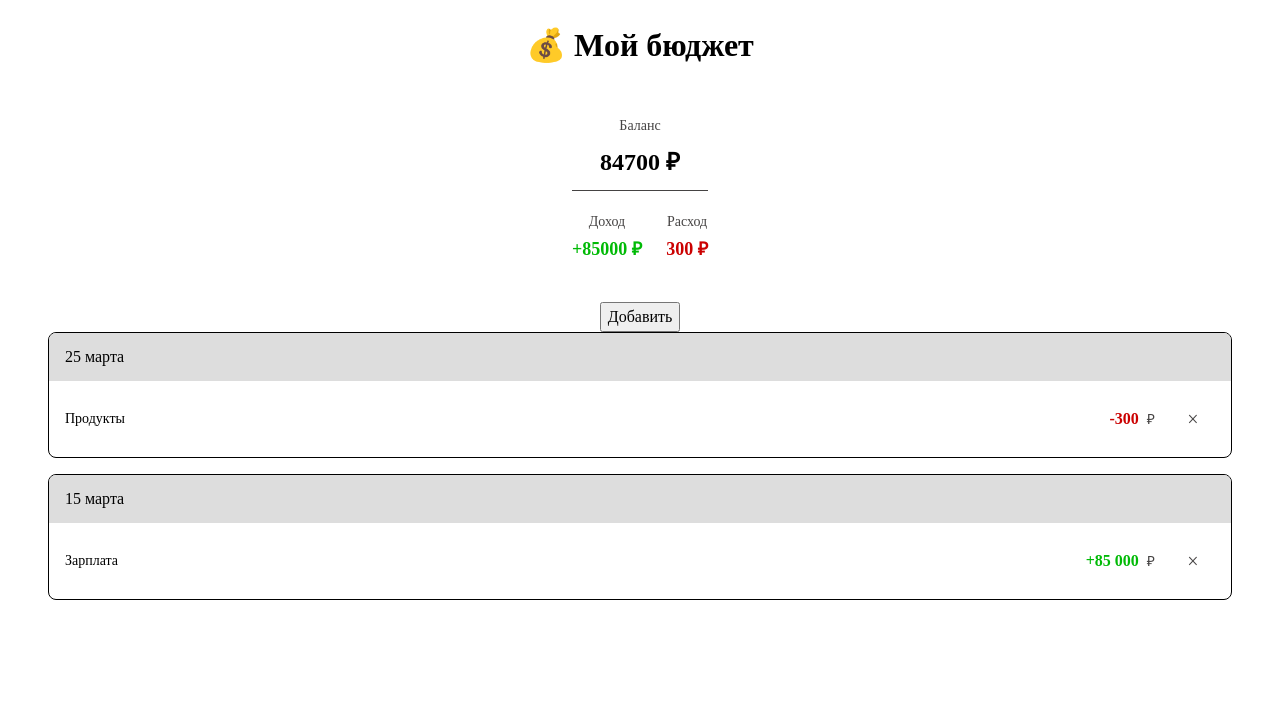
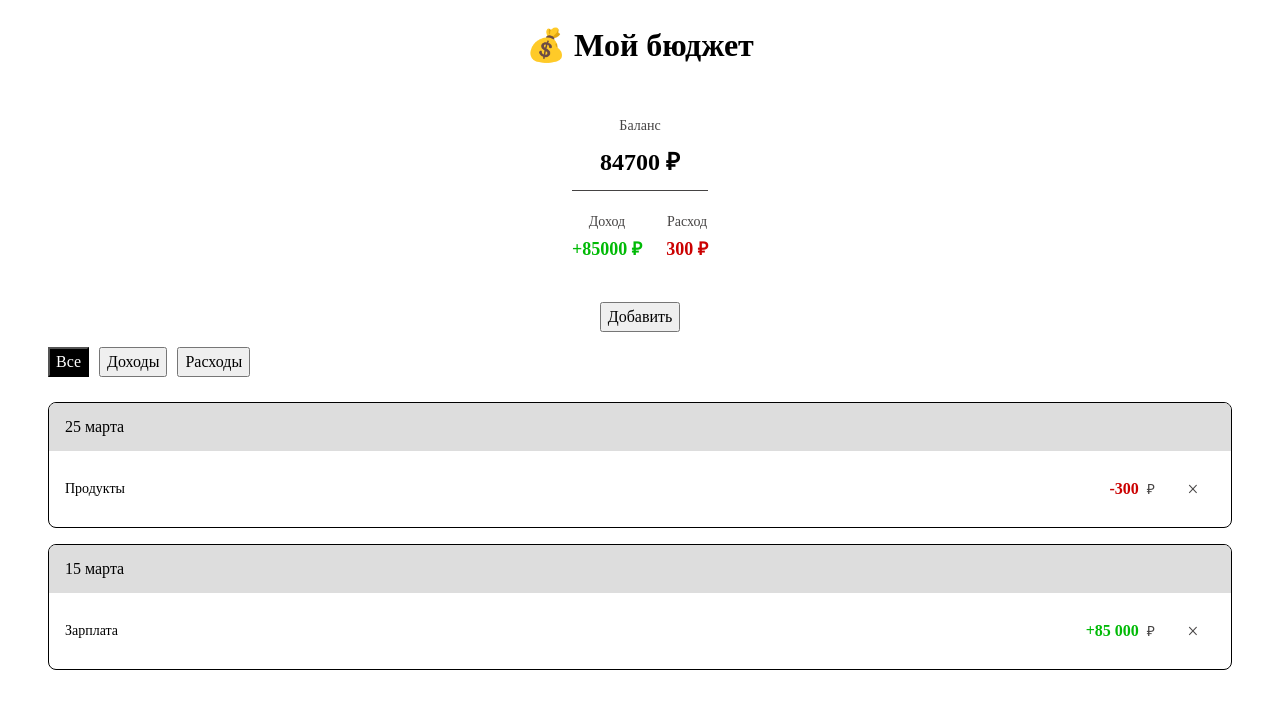
Before and after one commit to R-magomedov/my-budget-app, a React (Vite) app: page / in a window 1280 px wide. Shown: the top 708 px of the page. Built offline with nearby package versions, Linux system fonts and the light colour scheme.

Commit message:
feat: добавил фильтрацию транзакций по типу

```diff
--- a/src/App.jsx
+++ b/src/App.jsx
@@ -3,6 +3,7 @@
 import Header from "./components/Header/Header"
 import AddTransactionModal from './components/AddTransactionModal/AddTransactionModal'
 import TransactionList from './components/TransactionList/TransactionList'
+import Filters from './components/Filters/Filters'
 
 function App() {
 
@@ -14,11 +15,14 @@
     setIsModalOpen(false)
   }
 
+  const [ filter, setFilter ] = useState('all')
+
   return (
     <>
       < Header onOpenModal={openModal}/>
       {isModalOpen && < AddTransactionModal onCloseModal={closeModal}/>}
-      < TransactionList />
+      < Filters filter={filter} setFilter={setFilter}/>
+      < TransactionList filter={filter}/>
     </>
   )
 }
--- /dev/null
+++ b/src/components/Filters/Filters.jsx
@@ -0,0 +1,31 @@
+import React from 'react'
+import styles from './Filters.module.scss'
+
+const Filters = ({ filter, setFilter}) => {
+  return (
+    <div className={styles.btnGroup}>
+        <button
+            type='button'
+            className={filter === 'all' ? 'active' : ''}
+            onClick={() => setFilter('all')}
+        >Все
+        </button>
+
+        <button
+            type='button'
+            className={filter === 'income' ? 'active' : ''}
+            onClick={() => setFilter('income')}
+        >Доходы
+        </button>
+
+        <button
+            type='button'
+            className={filter === 'expense' ? 'active' : ''}
+            onClick={() => setFilter('expense')}
+        >Расходы
+        </button>
+    </div>
+  )
+}
+
+export default Filters
--- /dev/null
+++ b/src/components/Filters/filters.module.scss
@@ -0,0 +1,5 @@
+.btnGroup {
+    display: flex;
+    gap: 10px;
+    margin: 15px 0 25px;
+}
--- a/src/components/TransactionList/TransactionList.jsx
+++ b/src/components/TransactionList/TransactionList.jsx
@@ -3,7 +3,7 @@
 import TransactionItem from "../TransactionItem/TransactionItem"
 import styles from './TransactionList.module.scss'
 
-const TransactionList = () => {
+const TransactionList = ({ filter }) => {
     const formattedDate = (dateString) => new Date(dateString).toLocaleDateString('ru-RU', {
         day: 'numeric',
         month: 'long'
@@ -11,7 +11,12 @@
 
     const { transactions } = useContext(TransactionContext)
 
-    const grouped = transactions.reduce((acc, transaction) => {
+    const filteredTransactions =
+        filter === 'all'
+            ? transactions
+            : transactions.filter(transaction => transaction.type === filter)
+
+    const grouped = filteredTransactions.reduce((acc, transaction) => {
         const date = transaction.date
 
         if(!acc[date]) {
@@ -23,8 +28,6 @@
     }, {})
 
     const dates = Object.keys(grouped).toSorted((a, b) => new Date(b) - new Date(a))
-
-
 
     if(dates.length === 0) {
         return <div className={styles.emptyList}>Нет транзакций</div>
--- a/src/styles/global.css
+++ b/src/styles/global.css
@@ -1,3 +1,17 @@
 body {
     padding: 0 3em 10em;
 }
+
+.btn {
+    border: var(--border-black);
+    border-radius: var(--border-radius);
+    padding: 5px 10px;
+    background-color: var(--color-white);
+    transition: all var(--transition-duration) ease;
+    font-size: 14px;
+}
+
+.active {
+    background-color: var(--color-black);
+    color: var(--color-white);
+}
```
